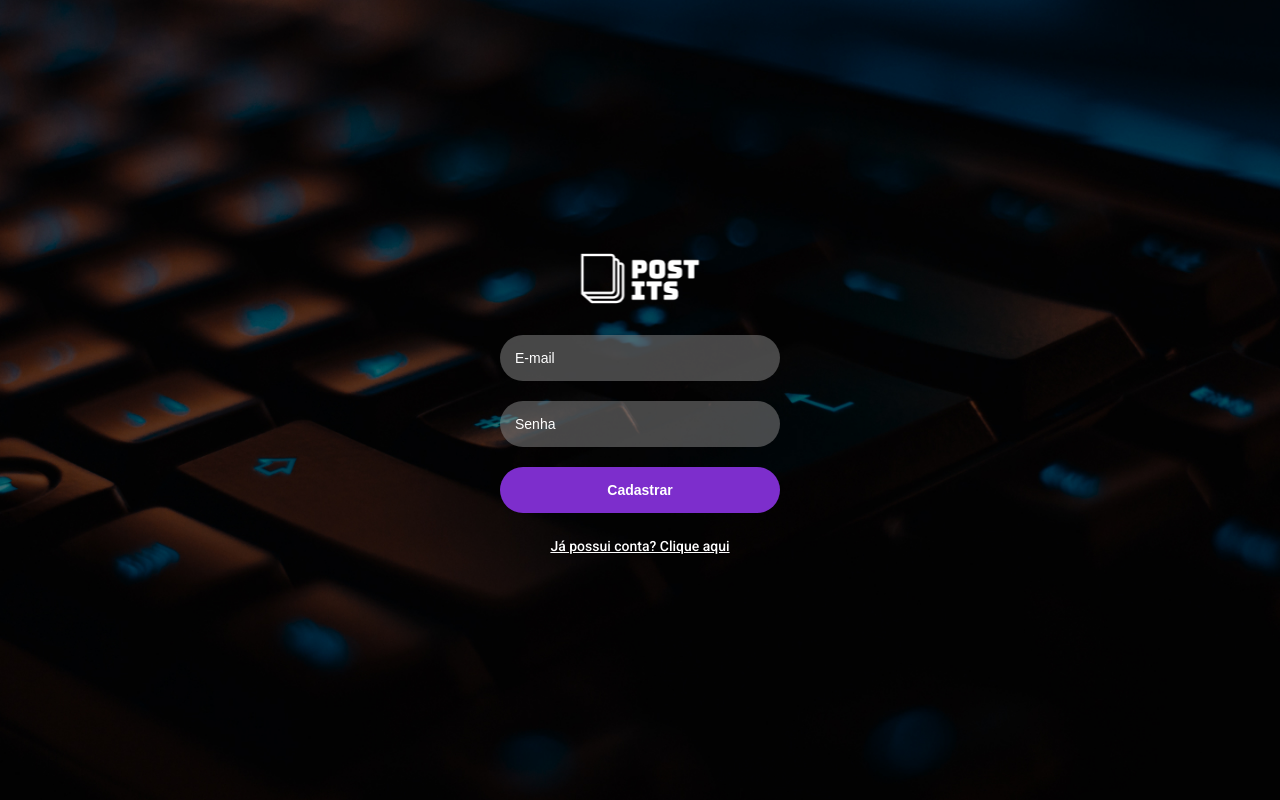
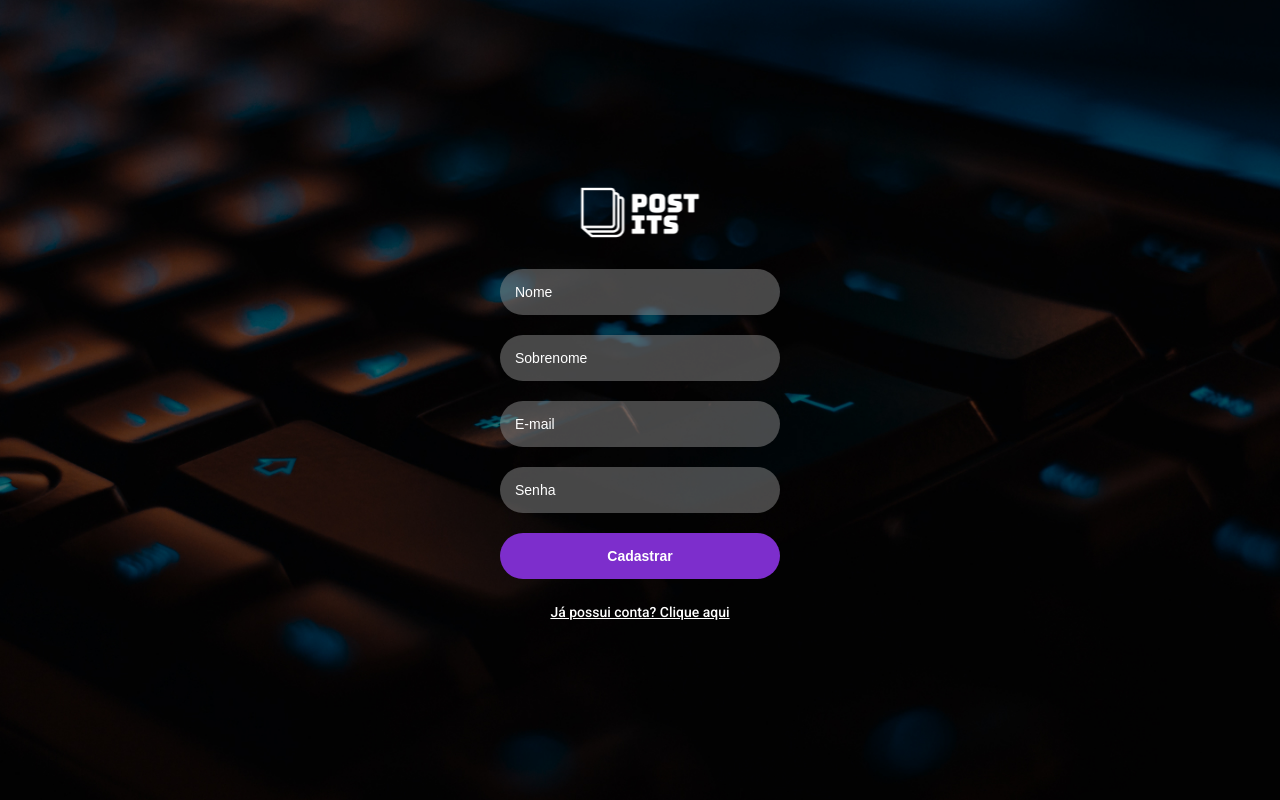
Before and after one commit to josehfortes/postits-frontend, a Next.js app: page / in a window 1280 px wide. Both pictures are taken after a click on the link "Não possui conta? Clique aqui". Built offline with nearby package versions, Linux system fonts and the light colour scheme.

Commit message:
Integração com backend para cadastro

```diff
--- a/package.json
+++ b/package.json
@@ -4,7 +4,7 @@
   "description": "",
   "main": "index.js",
   "scripts": {
-    "dev": "next dev",
+    "dev": "next dev -p 4000",
     "build": "next build",
     "start": "next start"
   },
@@ -12,8 +12,10 @@
   "author": "",
   "license": "ISC",
   "dependencies": {
+    "axios": "^0.21.1",
     "next": "^10.1.3",
     "react": "^17.0.2",
+    "react-cookie": "^4.0.3",
     "react-dom": "^17.0.2",
     "styled-components": "^5.2.3"
   }
--- a/src/Theme.js
+++ b/src/Theme.js
@@ -8,6 +8,7 @@ const theme = {
     white: '#FFFFFF',
     grey: '#F8F8F8',
     inputBackground: 'rgba(140, 140, 140, 0.5)',
+    error: '#cc0000',
   }
 }
 
--- a/src/components/LoginPage/form.js
+++ b/src/components/LoginPage/form.js
@@ -18,17 +18,42 @@ const StyledText = styled.a`
   text-align: center;
 `
 
-function Form ({ onSubmit, submitButtonText, linkText, onLinkClick }) {
+const Error = styled.p`
+  color: ${({theme}) => theme.colors.error};
+  text-align: center;
+`
+
+function Form ({ onSubmit, submitButtonText, linkText, onLinkClick, isRegister, error }) {
   const [email, setEmail] = useState('')
   const [password, setPassword] = useState('')
+  const [firstName, setFirstName] = useState('')
+  const [lastName, setLastName] = useState('')
 
   const handleSubmit = (event) => {
     event.preventDefault()
-    onSubmit({ email, password })
+    onSubmit({ email, password, firstName, lastName })
   }
 
   return (
     <StyledForm onSubmit={handleSubmit}>
+      {
+        isRegister && <Input
+          type='text'
+          placeholder='Nome'
+          required
+          value={firstName}
+          onChange={({ target }) => setFirstName(target.value)}
+        />
+      }
+      {
+        isRegister && <Input
+          type='text'
+          placeholder='Sobrenome'
+          required
+          value={lastName}
+          onChange={({ target }) => setLastName(target.value)}
+        />
+      }
       <Input
         type='email'
         placeholder='E-mail'
@@ -45,6 +70,7 @@ function Form ({ onSubmit, submitButtonText, linkText, onLinkClick }) {
         />
       <Button type='submit'>{submitButtonText}</Button>
       <StyledText href="#" onClick={onLinkClick }>{linkText}</StyledText>
+      {error && <Error>Erro ao {isRegister ? 'Cadastrar' : 'Entrar'}.</Error>}
     </StyledForm>
   )
 }
--- a/src/components/LoginPage/formSpace.js
+++ b/src/components/LoginPage/formSpace.js
@@ -1,9 +1,14 @@
 import { useState } from 'react'
+import { useCookies } from 'react-cookie'
+import { useRouter } from 'next/router'
 
 import Image from 'next/image'
 import styled from 'styled-components'
+import axios from 'axios'
 
 import Form from './form'
+
+const { NEXT_PUBLIC_API_URL } = process.env
 
 const StyledFormSpace = styled.div`
   display: flex;
@@ -11,14 +16,33 @@ const StyledFormSpace = styled.div`
 `
 
 function FormSpace () {
+  const router = useRouter()
+  const [cookie, setCookie] = useCookies(['authorization'])
   const [formState, setFormState] = useState(true)
+  const [error, setError] = useState()
 
   const handleLogin = ({ email, password }) => {
+    setError(false)
     console.log({ email, password })
   }
 
-  const handleRegister = ({ email, password }) => {
-    console.log({ email, password })
+  const handleRegister = async ({ email, password, firstName, lastName }) => {
+    setError(false)
+    try {
+      const { data } = await axios.post(`${NEXT_PUBLIC_API_URL}/user/create`, {
+        email, password, firstName, lastName
+      })
+      handleAuth(data.authorization)
+    } catch (err) {
+      setError(true)
+      console.error(err)
+      console.error(err.message)
+    }
+  }
+
+  const handleAuth = (token) => {
+    setCookie('authorization', token)
+    router.push('/dashboard')
   }
 
   return (
@@ -31,12 +55,15 @@ function FormSpace () {
             submitButtonText='Entrar'
             linkText='Não possui conta? Clique aqui'
             onLinkClick={() => setFormState(false)}
+            error={error}
           /> :
           <Form
             onSubmit={handleRegister}
             submitButtonText='Cadastrar'
             linkText='Já possui conta? Clique aqui'
             onLinkClick={() => setFormState(true)}
+            isRegister
+            error={error}
           />
       }
     </StyledFormSpace>
```
Also changed, not shown: 2 other files (tests, documents, lock files or other folders).
